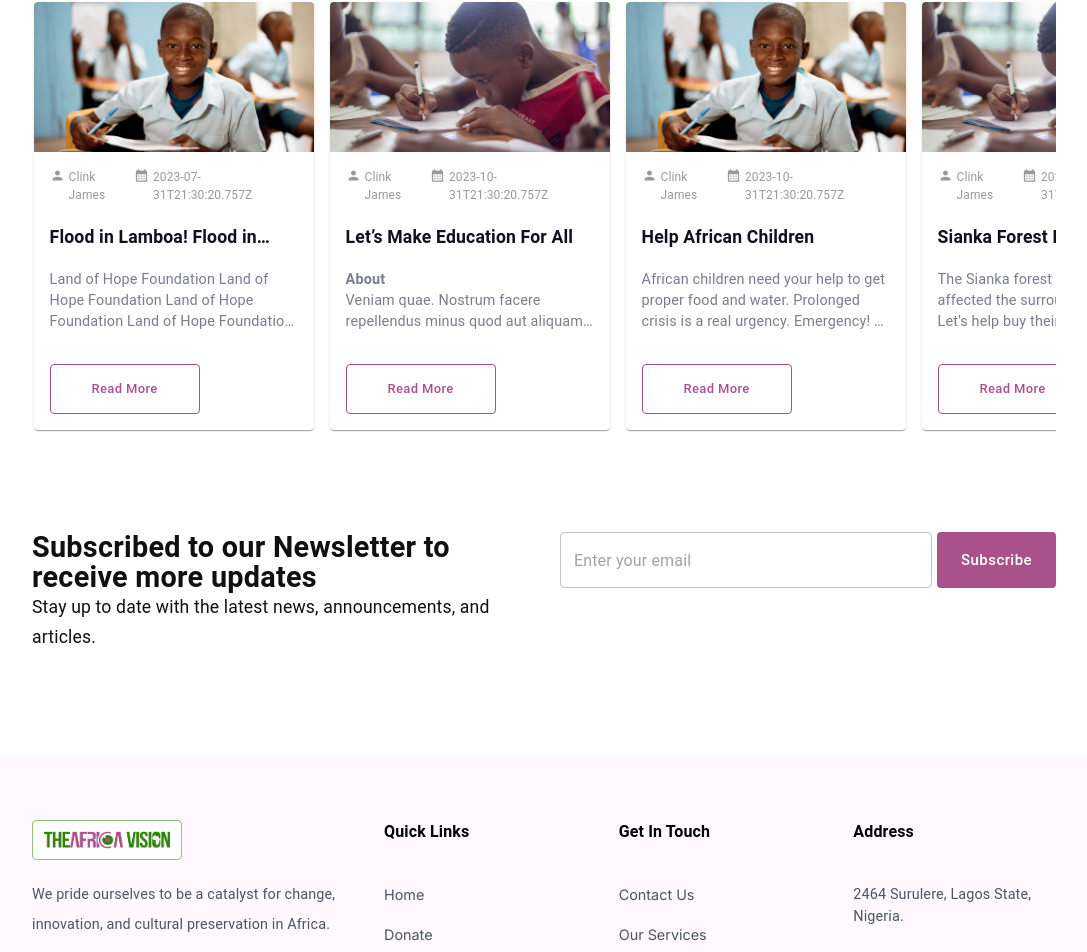
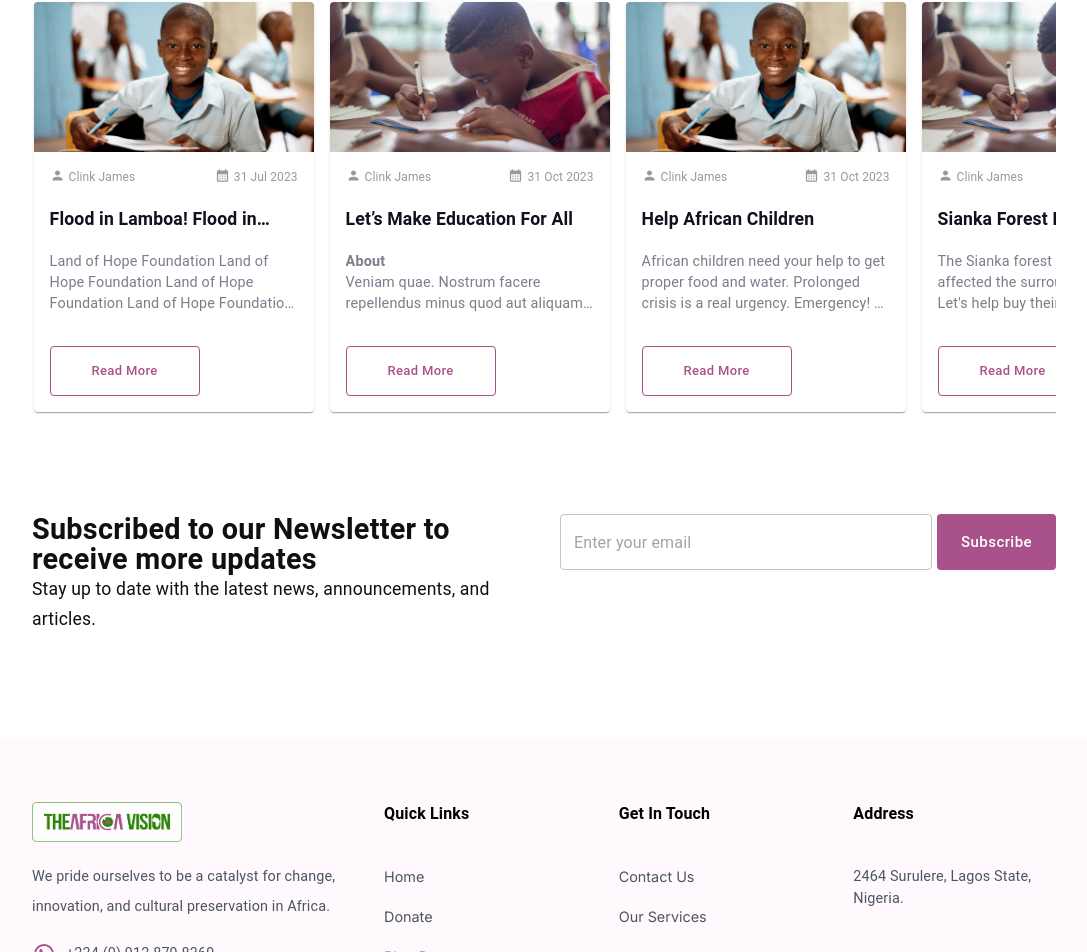
Before and after one commit to EmekaKezie/the-africa-vision, a Next.js app: page / in a window 1280 px wide. Shown: the part 5865-6817 px from the top of the page, without its empty margins (96-1183 px from the left). Built offline with nearby package versions, Linux system fonts and the light colour scheme.

Commit message:
swipable cards adjustment

```diff
--- a/src/component/core/StoryArticles.tsx
+++ b/src/component/core/StoryArticles.tsx
@@ -19,6 +19,7 @@ import {
 import Link from "next/link";
 import { useEffect, useState } from "react";
 import PurpleLightButton from "../common/PurpleLightButton";
+import { convertToReadableDate } from "../common/helpers";
 
 type props = {
   swipeable?: boolean;
@@ -71,7 +72,7 @@ export default function StoryArticles(props: props) {
                   fontSize: "12px",
                   color: "#999999",
                 }}>
-                {item?.date}
+                {convertToReadableDate(item?.date!)}
               </Typography>
             </Stack>
           </Box>
```
